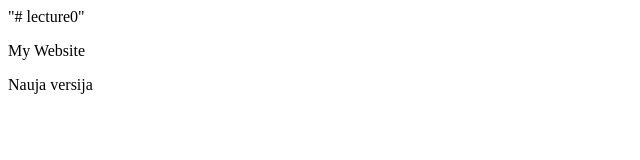
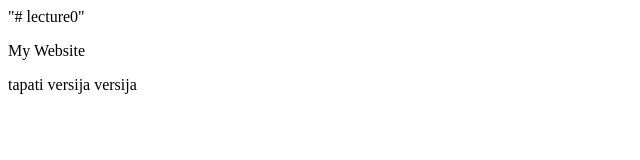
Before and after one commit to JandalovasG/lecture0, a plain HTML site: page index.html in a window 1280 px wide. Shown: the full height of the page, 0-640 px from the left. Drawn offline with Linux system fonts and the light colour scheme.

Commit message:
Update index.html

```diff
--- a/index.html
+++ b/index.html
@@ -9,7 +9,7 @@
 <body>
     <p>My Website</p>
     <div>
-        <p>Nauja versija</p>
+        <p>tapati versija versija</p>
     </div>
 </body>
 </html>
```
